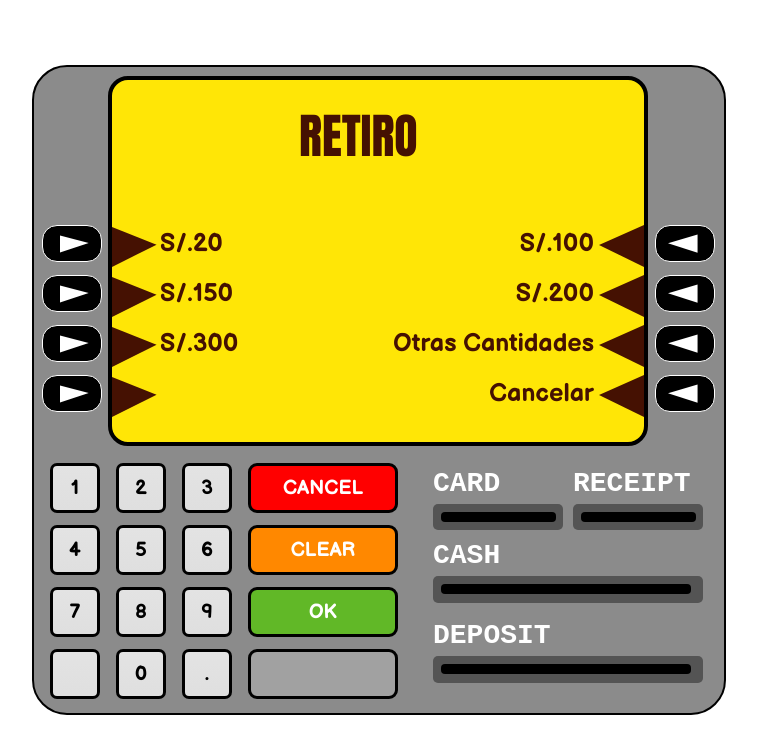
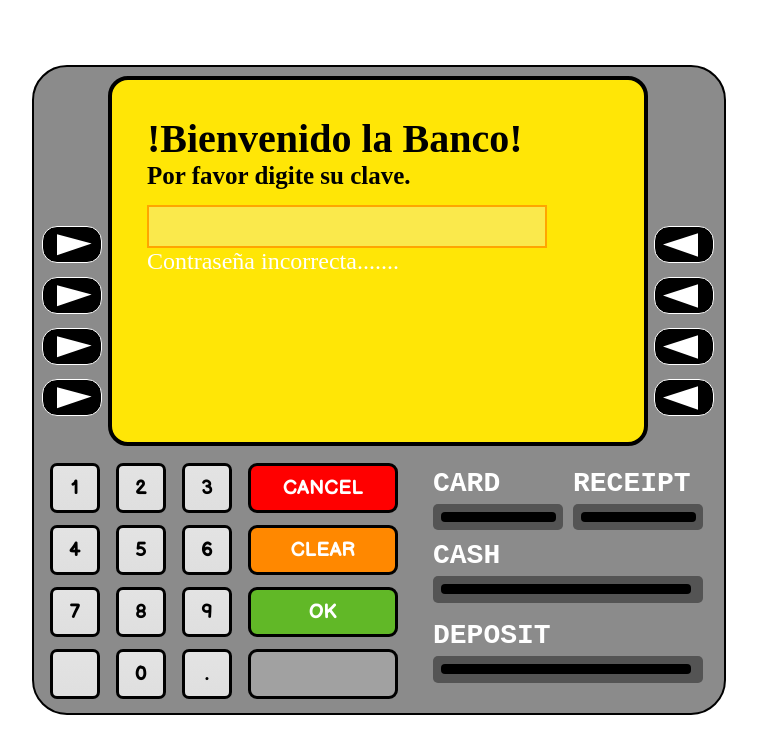
Before and after one commit to MP3003K/Cajero_LP-Mijail-Jhonatan-Palomino-Rodriguez-, a plain HTML site: page index.html in a window 1280 px wide. Both pictures are taken after a click on the button "OK". Shown: the whole page, without its empty margins (261-1018 px from the left). Drawn offline with Linux system fonts and the light colour scheme.

Commit message:
maquetado_002

```diff
--- a/CSS/estilos.css
+++ b/CSS/estilos.css
@@ -23,14 +23,14 @@
     height: 340px;
 
 float: left;
-padding: 145px 0px;
+padding: 152px 0px;
 }
 .P_arriba_lados_D{
     width: 75px;
     height: 340px;
 
 float: left;
-padding: 145px 5px;
+padding: 152px 0px;
 }
 .P_arriba_medio{
    background-color: #ffe606;
@@ -128,7 +128,7 @@ float: left;
      border: 1px solid white;
      background-color: black;
      border-radius: 15px;
-     margin: 13px 2px;
+     margin: 7px 6px;
 }
  .caja_izq{
      width: 60px;
@@ -136,25 +136,25 @@ float: left;
      border: 1px solid white;
      background-color: black;
      border-radius: 15px;
-     margin: 13px 8px;
+     margin: 7px 8px;
  }
  .tri_izq{
     clip-path: polygon(0 14%, 0 84%, 99% 45%);
     background-color: rgb(255, 255, 255);
-    width: 50%;
-height: 70%;
+    width: 35px;
+height: 30px;
 float: left;
-margin:6px 17px;
+margin:2px 8px;
 }
 .tri_der{
     clip-path: polygon(100% 11%, 0 48%, 100% 89%);
 
 
     background-color: rgb(255, 255, 255);
-    width: 51%;
-height: 67%;
+    width: 35px;
+height: 30px;
 float: left;
-margin:6px 12px;
+margin:2px 2px;
 }
 .enc_01{
     width: 130px;
@@ -215,9 +215,9 @@ margin:6px 12px;
 }
 .C_1{
     font-family: 'Anton', sans-serif;
-    margin: 0px 67px;
+    margin: 0px -6px;
     padding: 20px 120px;
-    width:400px;
+    width:600px;
     height: 78px;
     float: left;
     color: #451102;
@@ -273,3 +273,11 @@ float: left;
     font-size: 25px;
 
 }
+
+#ecep_m2_02{
+height: 60px;
+margin-top: -15px;
+}
+#ecep_m3_01{
+    padding-left: 210px;
+}
--- a/index.html
+++ b/index.html
@@ -15,24 +15,23 @@
     <main class="Caja">
         <div class="P_arriba">
             <section class="P_arriba_lados_I">
-                <div class="caja_izq">
+                <button class="caja_izq" onclick="boton1()">
                     <div class="tri_izq"> </div>
-                </div>
-                <div class="caja_izq">
+                </button>
+                <button class="caja_izq">
                     <div class="tri_izq"> </div>
-                </div>
-                <div class="caja_izq">
+                </button>
+                <button class="caja_izq">
                     <div class="tri_izq"> </div>
-                </div>
-                <div class="caja_izq">
+                </button>
+                <button class="caja_izq">
                     <div class="tri_izq"> </div>
-                </div>
-
+                </button>
             </section>
             <section class="P_arriba_medio">
 
 
-                <div class="Vista_001" id="m1" style="display: none;" id="m2">
+                <div class="Vista_001" id="m1" style="display: block;" >
                     <header class="titulo">
                         <h3 class="T_01">!Bienvenido la Banco!</h3>
                         <h5 class="T_02">Por favor digite su clave.</h5>
@@ -41,11 +40,40 @@
                     </header>
                 </div>
 
+                <div class="Vista_002">
+                    <header calss="titulo_002" id="m2" style="display: none;" >
 
-                <div class="Vista_002">
-                    <header calss="titulo_002">
+                        <div class="C_1" id="ecep_m2_01" >Menu Principal</div>
+                        <div class="C_2"></div>
+                        <div class="caja_visual" >
+                            <div class="C_tri_ana_i"><a class="tri_ana_i"></a></div>
+                            <div class="C_O_1">RETIRO</div>
+                            <div class="C_O_1" align="right">TRANSFERENCIA</div>
+                            <div class="C_tri_ana_d"><a class="tri_ana_d"></a></div>
 
-                        <div class="C_1" >RETIRO</div>
+                            <div class="C_tri_ana_i"><a class="tri_ana_i"></a></div>
+                            <div class="C_O_1">CONSULTAS</div>
+                            <div class="C_O_1" align="right"></div>
+                            <div class="C_tri_ana_d"><a class="tri_ana_d"></a></div>
+
+                            <div class="C_tri_ana_i"><a class="tri_ana_i"></a></div>
+                            <div class="C_O_1">OPERACIONES</div>
+                            <div class="C_O_1" align="right" id="ecep_m2_02">ULTIMOS MOVIMIENTOS</div>
+                            <div class="C_tri_ana_d"><a class="tri_ana_d"></a></div>
+
+                            <div class="C_tri_ana_i"><a class="tri_ana_i"></a></div>
+                            <div class="C_O_1"></div>
+                            <div class="C_O_1" align="right"></div>
+                            <div class="C_tri_ana_d"><a class="tri_ana_d"></a></div>
+
+
+
+                        </div>
+</header>
+                <div class="Vista_003">
+                    <header calss="titulo_003" id="m3" style="display: none;">
+
+                        <div class="C_1"id="ecep_m3_01">RETIRO</div>
                         <div class="C_2"></div>
                         <div class="caja_visual" >
                             <div class="C_tri_ana_i"><a class="tri_ana_i"></a></div>
@@ -77,18 +105,19 @@
 
             </section>
             <section class="P_arriba_lados_D">
-                <div class="caja_der">
+                <button class="caja_der">
                     <div class="tri_der"> </div>
-                </div>
-                <div class="caja_der">
+                </button>
+                <button class="caja_der">
                     <div class="tri_der"> </div>
-                </div>
-                <div class="caja_der">
+                </button>
+                <button class="caja_der">
                     <div class="tri_der"> </div>
-                </div>
-                <div class="caja_der">
+                </button>
+                <button class="caja_der">
                     <div class="tri_der"> </div>
-                </div>
+                </button>
+
             </section>
         </div>
 
--- a/js/Principal.js
+++ b/js/Principal.js
@@ -1,4 +1,5 @@
 var num = document.getElementById("datos");
+var n_vista= parseInt("1");
 function add(n){
    if(num.value<11111111){
  var x= num.value;
@@ -11,6 +12,7 @@ function login(){
     if(pass=="12345678"){
         document.getElementById("m1").style.display="none";
         document.getElementById("m2").style.display="block";
+    n_vista++;
     }else{
         document.getElementById("mensaje").innerHTML="Contraseña incorrecta......."
     }
@@ -19,3 +21,9 @@ function cancel(){
     num.value="";
     document.getElementById("mensaje").innerHTML="";
 }
+function boton1(){
+    if(n_vista==2){
+        document.getElementById("m2").style.display="none";
+        document.getElementById("m3").style.display="block";
+    }
+}
```
